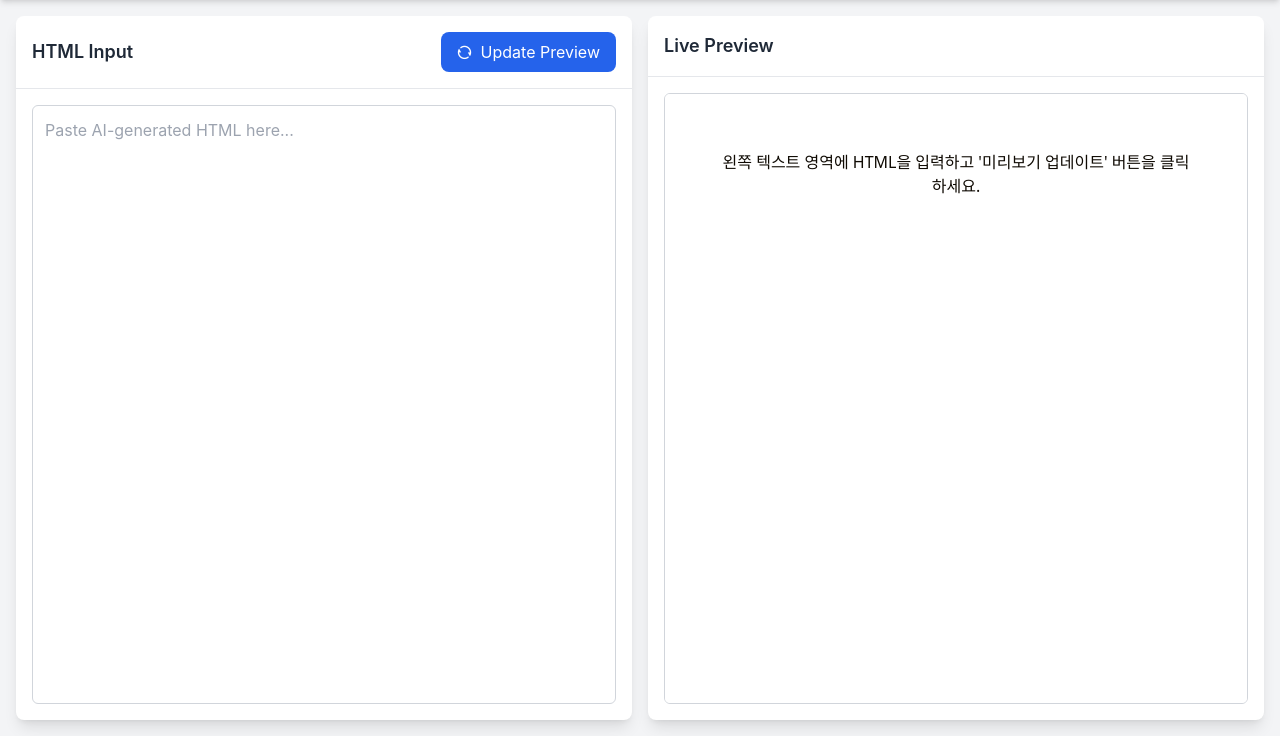
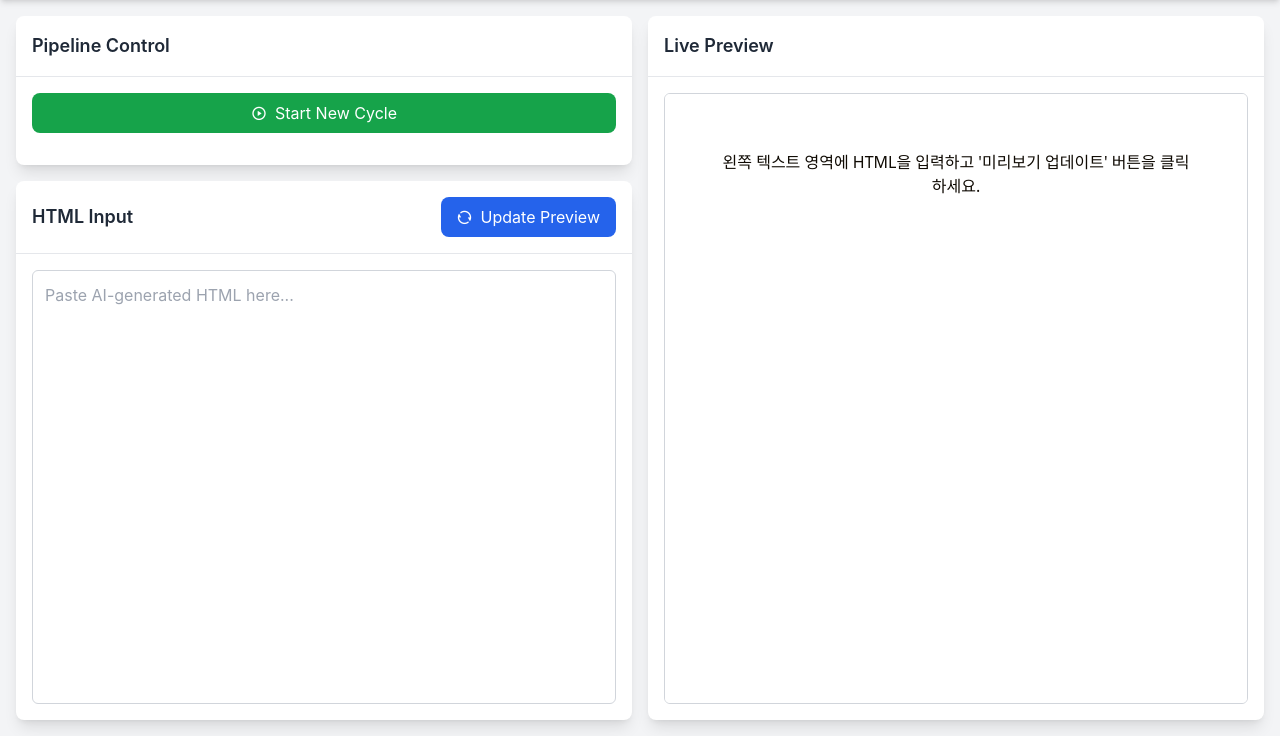
Before and after one commit to Kdreammaker/auto-system-contents-generator-for-soolomon, a Flask app: page / in a window 1280 px wide. Shown: the part 64-800 px from the top of the page. Run offline with Flask 3, Linux system fonts and the light colour scheme; style sheets or scripts are compiled from the project's sources; some libraries are stand-ins or nearby versions.

Commit message:
feat: Task 4 - index.html 및 main.js 업데이트 (사이클 시작 기능)

```diff
--- a/dashboard/static/js/main.js
+++ b/dashboard/static/js/main.js
@@ -3,6 +3,11 @@ document.addEventListener('DOMContentLoaded', function () {
     const htmlInput = document.getElementById('html-input');
     const previewFrame = document.getElementById('preview-frame');
 
+    // New elements for pipeline control
+    const startCycleButton = document.getElementById('start-cycle-button');
+    const cycleStatusDiv = document.getElementById('cycle-status');
+
+    // Preview functionality
     if (previewButton && htmlInput && previewFrame) {
         previewButton.addEventListener('click', function () {
             const htmlContent = htmlInput.value;
@@ -24,6 +29,36 @@ document.addEventListener('DOMContentLoaded', function () {
             }
         });
     } else {
-        console.error('One or more required elements (button, input, or frame) not found.');
+        console.error('One or more required elements for preview (button, input, or frame) not found.');
+    }
+
+    // Pipeline control functionality
+    if (startCycleButton && cycleStatusDiv) {
+        startCycleButton.addEventListener('click', async function () {
+            cycleStatusDiv.textContent = 'Starting new cycle...';
+            try {
+                const response = await fetch('/api/cycle/start', {
+                    method: 'POST',
+                    headers: {
+                        'Content-Type': 'application/json'
+                    },
+                    body: JSON.stringify({ mode: 'standard', template: 'blog-post-default.html' }) // Default values for now
+                });
+                const data = await response.json();
+
+                if (response.ok) {
+                    cycleStatusDiv.innerHTML = `Cycle started! Redirecting to <a href="${data.redirect_url}" class="text-blue-600 hover:underline">${data.redirect_url}</a>`;
+                    // Optionally, redirect or update UI further
+                } else {
+                    cycleStatusDiv.textContent = `Error starting cycle: ${data.error || 'Unknown error'}`;
+                    console.error('Error starting cycle:', data);
+                }
+            } catch (error) {
+                cycleStatusDiv.textContent = `Network error: ${error.message}`;
+                console.error('Network error:', error);
+            }
+        });
+    } else {
+        console.error('One or more required elements for pipeline control (start button or status div) not found.');
     }
 });
--- a/dashboard/templates/index.html
+++ b/dashboard/templates/index.html
@@ -31,7 +31,25 @@
         <!-- Main Content -->
         <main class="flex-grow grid grid-cols-1 md:grid-cols-2 gap-4 p-4">
             <!-- Left Panel: Control -->
-            <div class="bg-white rounded-lg shadow-lg flex flex-col">
+            <div class="flex flex-col space-y-4">
+                <!-- Pipeline Control Section -->
+                <div class="bg-white rounded-lg shadow-lg">
+                    <div class="p-4 border-b">
+                        <h2 class="text-lg font-semibold">Pipeline Control</h2>
+                    </div>
+                    <div class="p-4">
+                        <button id="start-cycle-button" class="w-full bg-green-600 text-white px-4 py-2 rounded-lg hover:bg-green-700 transition-colors flex items-center justify-center">
+                            <i class="ri-play-circle-line mr-2"></i>
+                            Start New Cycle
+                        </button>
+                        <div id="cycle-status" class="mt-4 text-sm text-gray-600">
+                            <!-- Cycle status will be displayed here -->
+                        </div>
+                    </div>
+                </div>
+
+                <!-- HTML Input Panel -->
+                <div class="bg-white rounded-lg shadow-lg flex flex-col flex-grow">
                     <div class="p-4 border-b flex items-center justify-between">
                         <h2 class="text-lg font-semibold">HTML Input</h2>
                         <button id="preview-button" class="bg-blue-600 text-white px-4 py-2 rounded-lg hover:bg-blue-700 transition-colors flex items-center">
@@ -41,6 +59,7 @@
                     </div>
                     <div class="flex-grow p-4">
                         <textarea id="html-input" class="w-full h-full p-3 border border-gray-300 rounded-md resize-none focus:ring-2 focus:ring-blue-500 focus:border-transparent transition" placeholder="Paste AI-generated HTML here..."></textarea>
+                    </div>
                 </div>
             </div>
 
```
Lines whose indentation alone changed are shown as unchanged.
